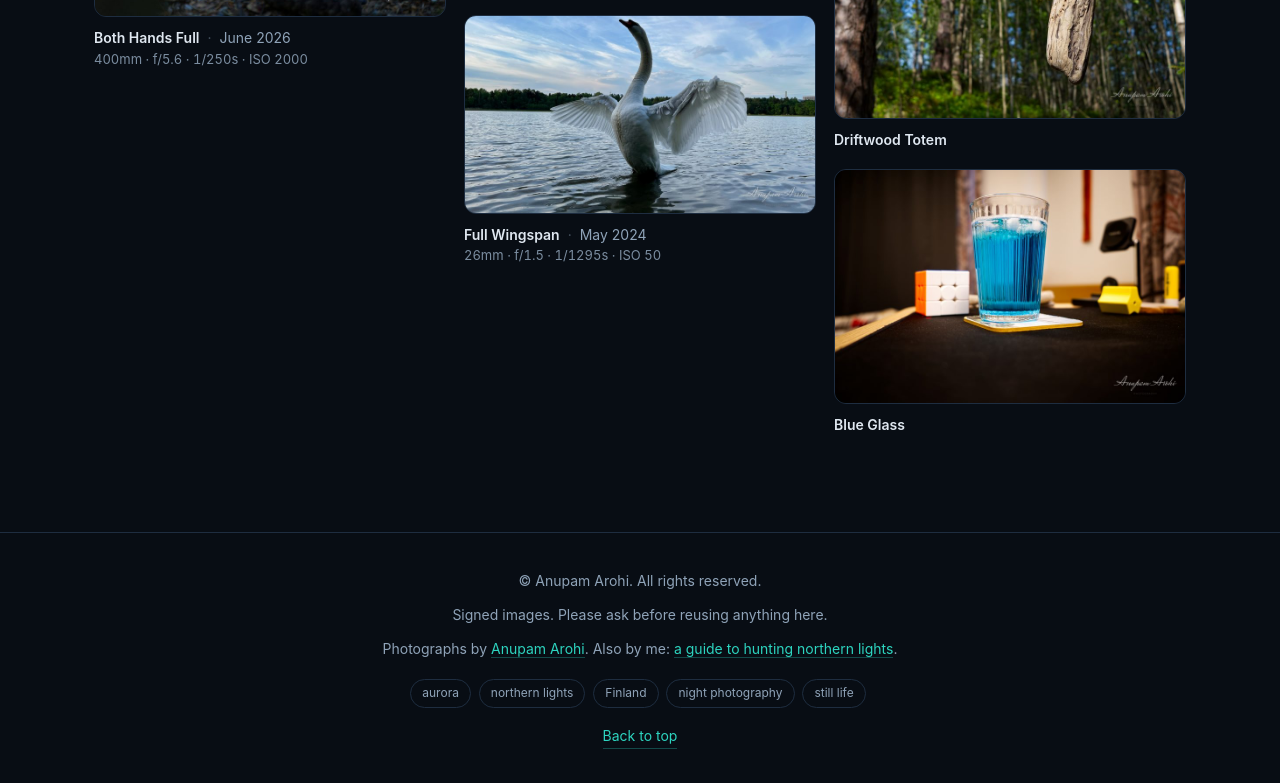
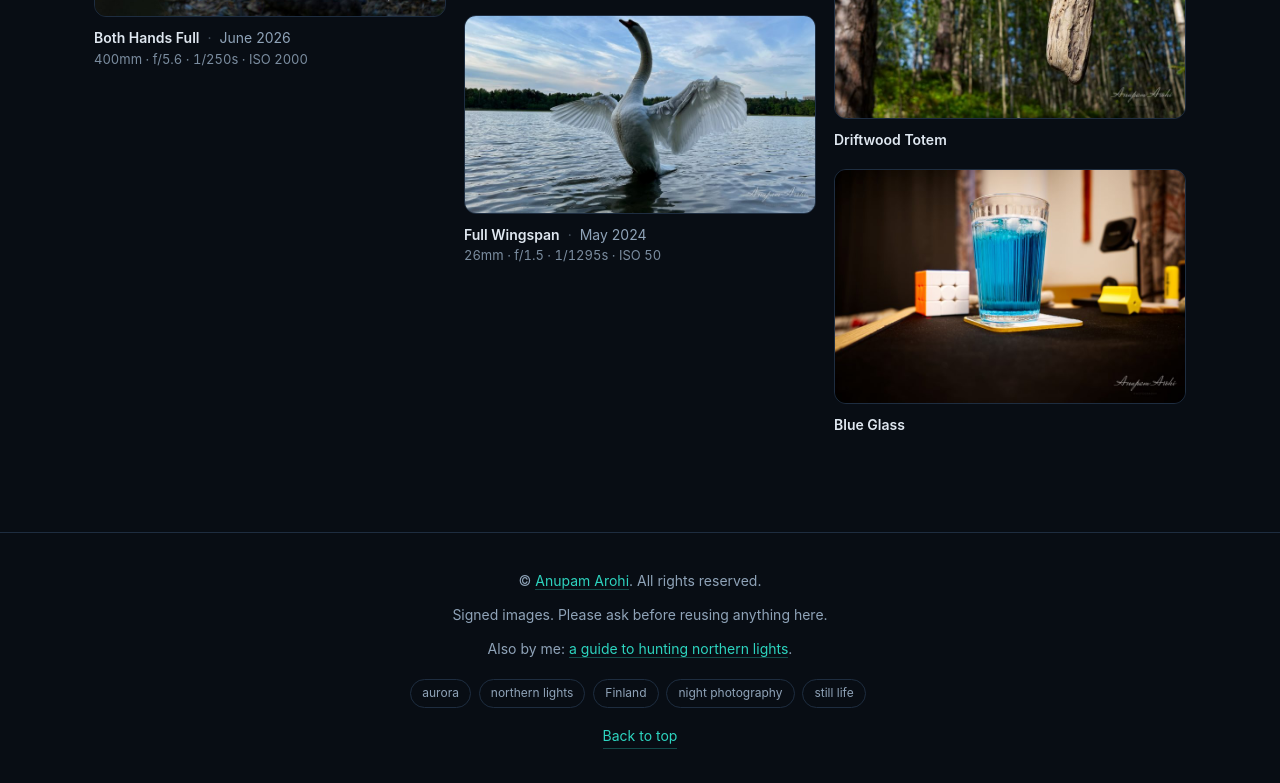
Before and after one commit to anupam-arohi/photos, a plain HTML site: page index.html in a window 1280 px wide. Shown: the part 4556-5339 px from the top of the page. Drawn offline with Linux system fonts and the light colour scheme.

Commit message:
Added link to about

```diff
--- a/index.html
+++ b/index.html
@@ -109,9 +109,9 @@
 </main>
 
 <footer id="rights">
-  <p>&copy; Anupam Arohi. All rights reserved.</p>
+  <p>&copy; <a href="https://anupam-arohi.github.io/about/">Anupam Arohi</a>. All rights reserved.</p>
   <p>Signed images. Please ask before reusing anything here.</p>
-  <p>Photographs by <a href="https://anupam-arohi.github.io/about/">Anupam Arohi</a>. Also by me: <a href="https://anupam-arohi.github.io/auroras/">a guide to hunting northern lights</a>.</p>
+  <p>Also by me: <a href="https://anupam-arohi.github.io/auroras/">a guide to hunting northern lights</a>.</p>
   <div class="tags">
     <span class="tag">aurora</span>
     <span class="tag">northern lights</span>
```
Also changed, not shown: series/birds.html (+1 -2 lines), series/close-to-the-ground.html (+1 -2 lines), series/found-objects.html (+1 -2 lines), series/halos-and-arcs.html (+1 -2 lines), series/index.html (+2 -2 lines), series/last-light.html (+1 -2 lines), series/northern-lights.html (+1 -2 lines).
